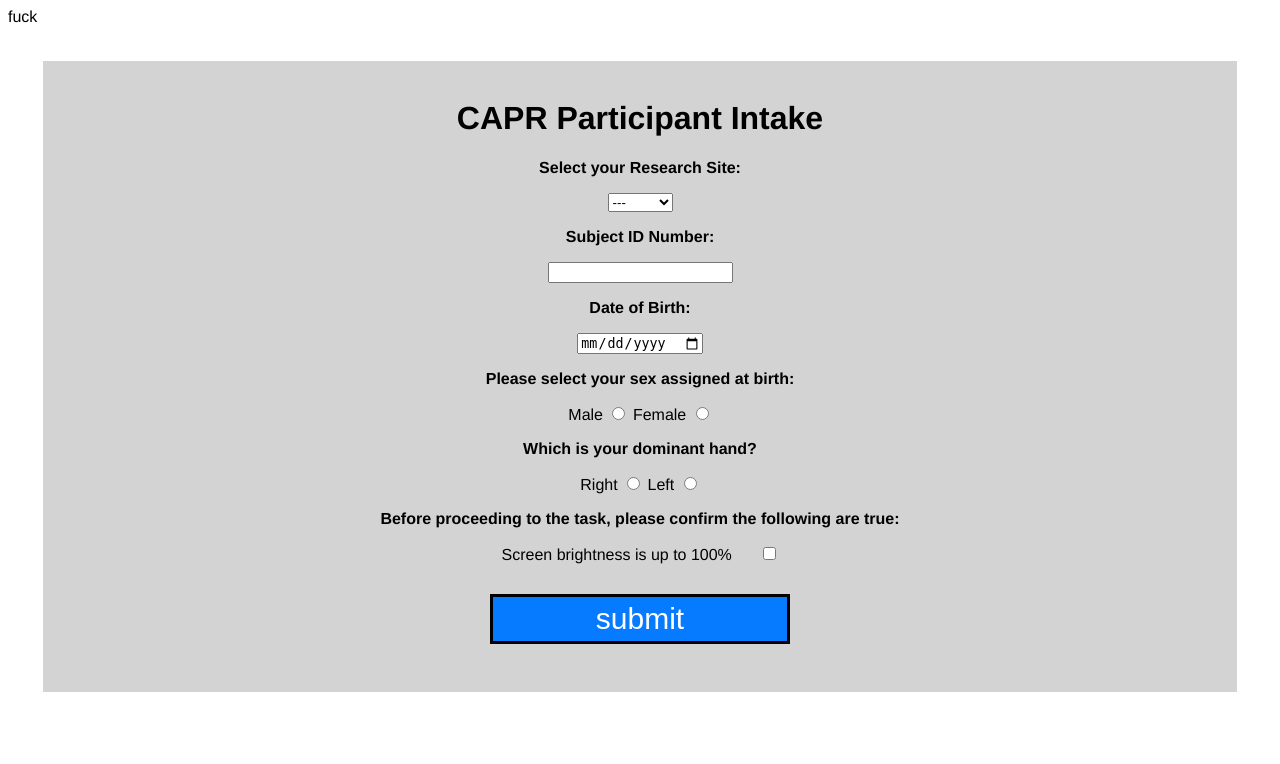
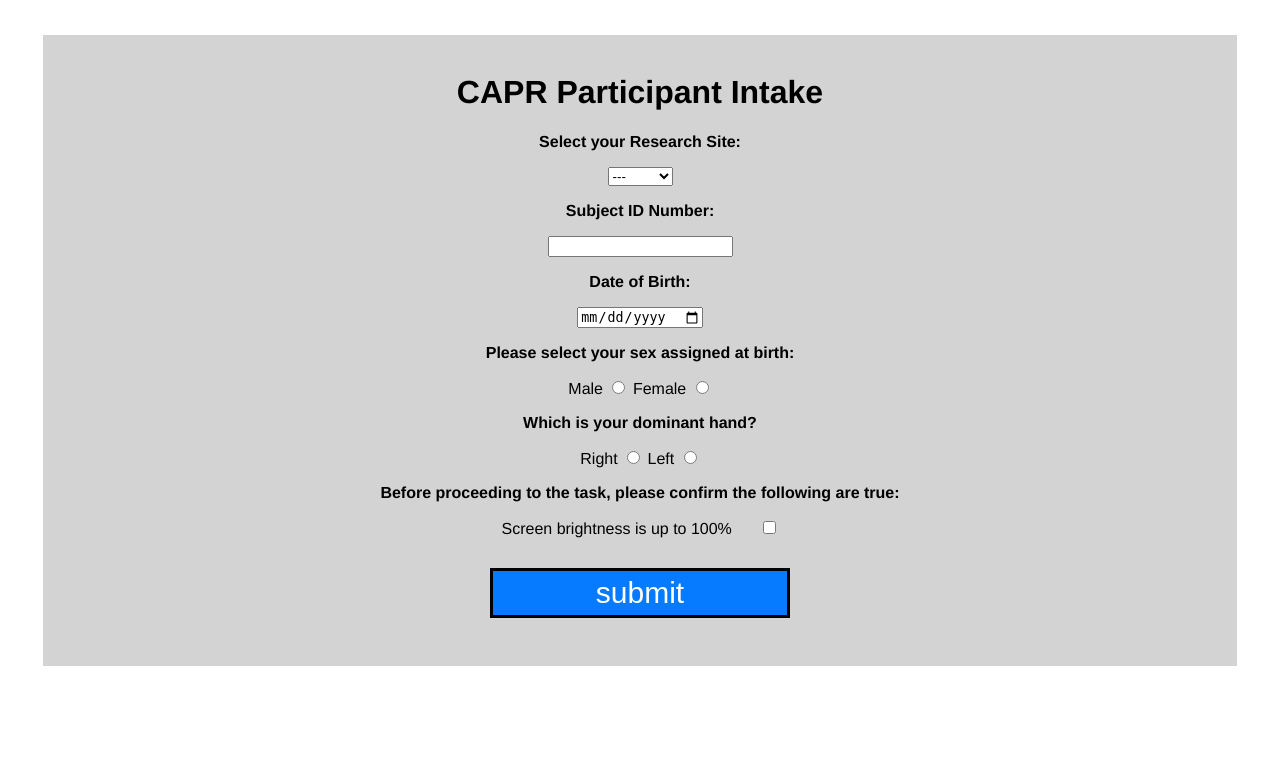
Before and after one commit to belieflab/delayDiscounting, a PHP site: page /?studyId=1 in a window 1280 px wide. Shown: the top 764 px of the page. Run offline with PHP 8.4, Linux system fonts and the light colour scheme; data that the repository does not hold is empty; some libraries are stand-ins or nearby versions.

Commit message:
empty else

```diff
--- a/index.php
+++ b/index.php
@@ -19,7 +19,6 @@ if (isset($candidateId)) {
   $guid = $row["GUID"];
   $prepare->close();
 } else {
-  echo"fuck";
 }
 
 ?>
```
